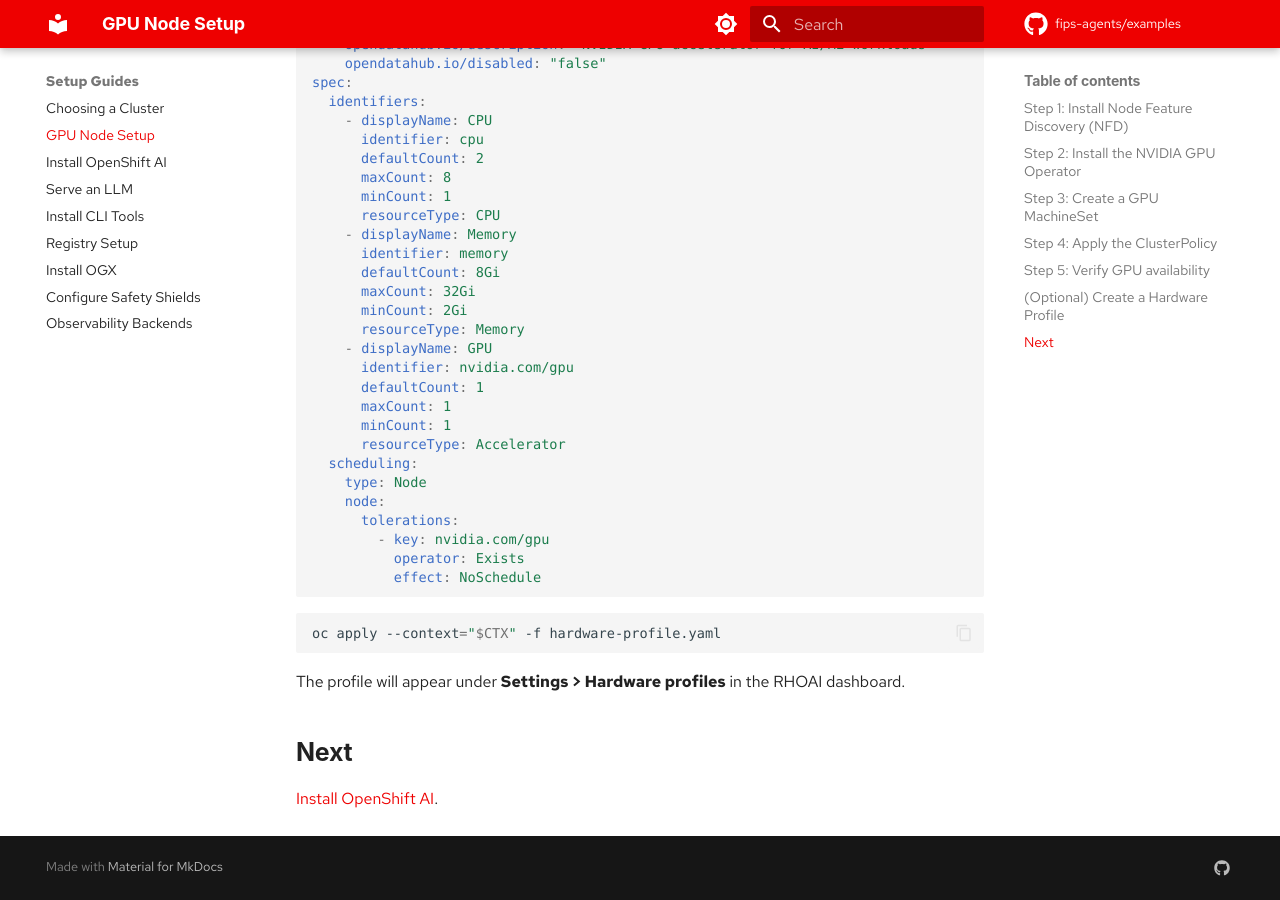
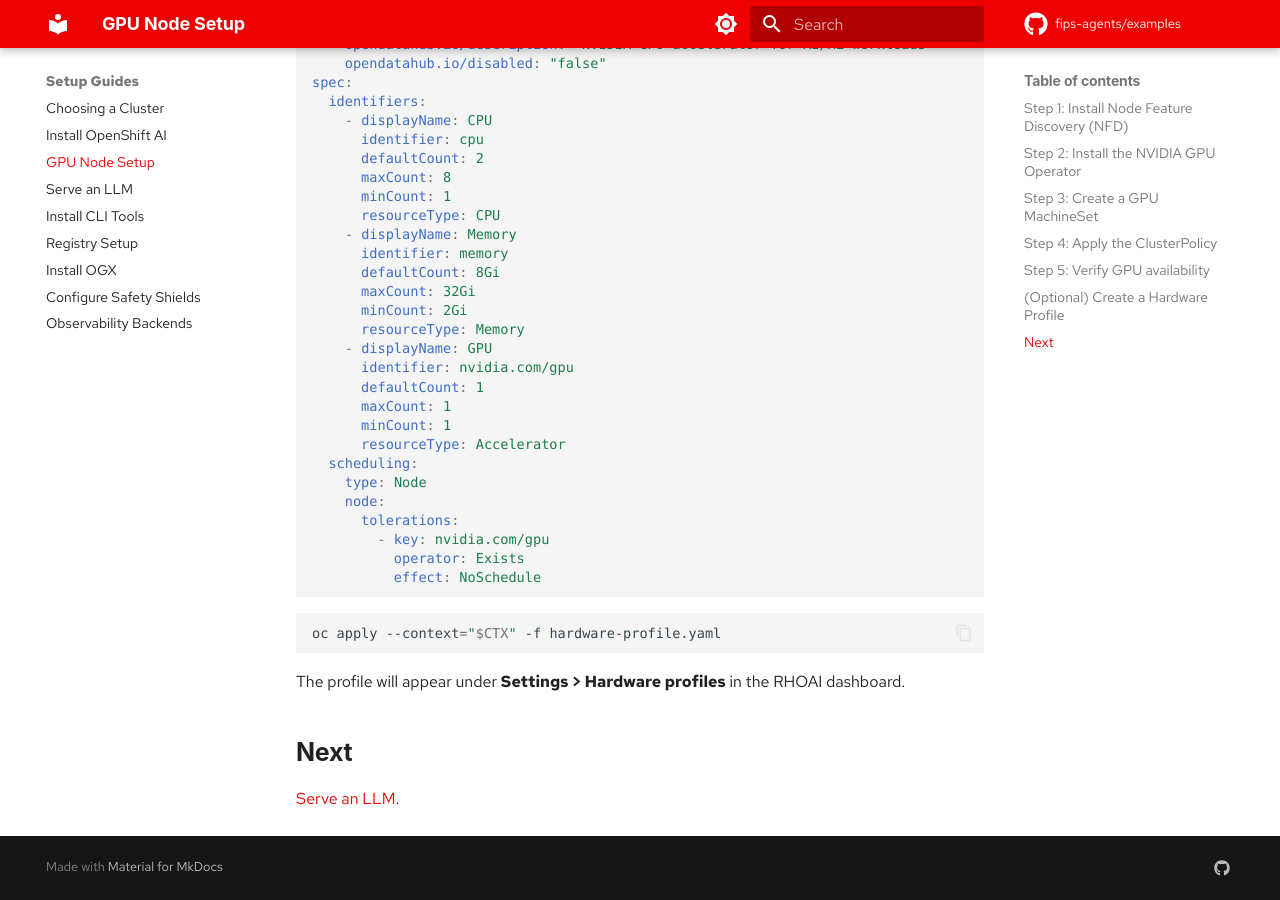
Before and after one commit to fips-agents/examples, an MkDocs documentation site: the page built from docs/guides/gpu-node-setup.md, in a window 1280 px wide and 900 px high, scrolled down 6275 px. Built offline with MkDocs 1.6.1 and Material for MkDocs 9.7.7, drawn with Linux system fonts in a browser that asks for light colours; some web fonts are replaced; comment, search, counter and statistics services are not loaded.

Commit message:
docs: Reorder setup guides — Install OpenShift AI before GPU Node Setup
RHOAI is the foundational platform and should come first in the nav.
GPU provisioning is independent and students can still parallelize,
but top-to-bottom reading order should follow logical dependencies.

Update GPU guide's "Next" link to point forward to Serve an LLM.

Assisted-by: Claude Code (Opus 4.6)

```diff
--- a/docs/guides/gpu-node-setup.md
+++ b/docs/guides/gpu-node-setup.md
@@ -357,4 +357,4 @@ dashboard.
 
 ## Next
 
-[Install OpenShift AI](install-openshift-ai.md).
+[Serve an LLM](serve-an-llm.md).
--- a/mkdocs.yml
+++ b/mkdocs.yml
@@ -55,8 +55,8 @@ nav:
     - "MCP Gateway": supplementary/mcp-gateway.md
   - Setup Guides:
     - "Choosing a Cluster": guides/cluster-options.md
+    - "Install OpenShift AI": guides/install-openshift-ai.md
     - "GPU Node Setup": guides/gpu-node-setup.md
-    - "Install OpenShift AI": guides/install-openshift-ai.md
     - "Serve an LLM": guides/serve-an-llm.md
     - "Install CLI Tools": guides/install-cli-tools.md
     - "Registry Setup": guides/registry-setup.md
```
